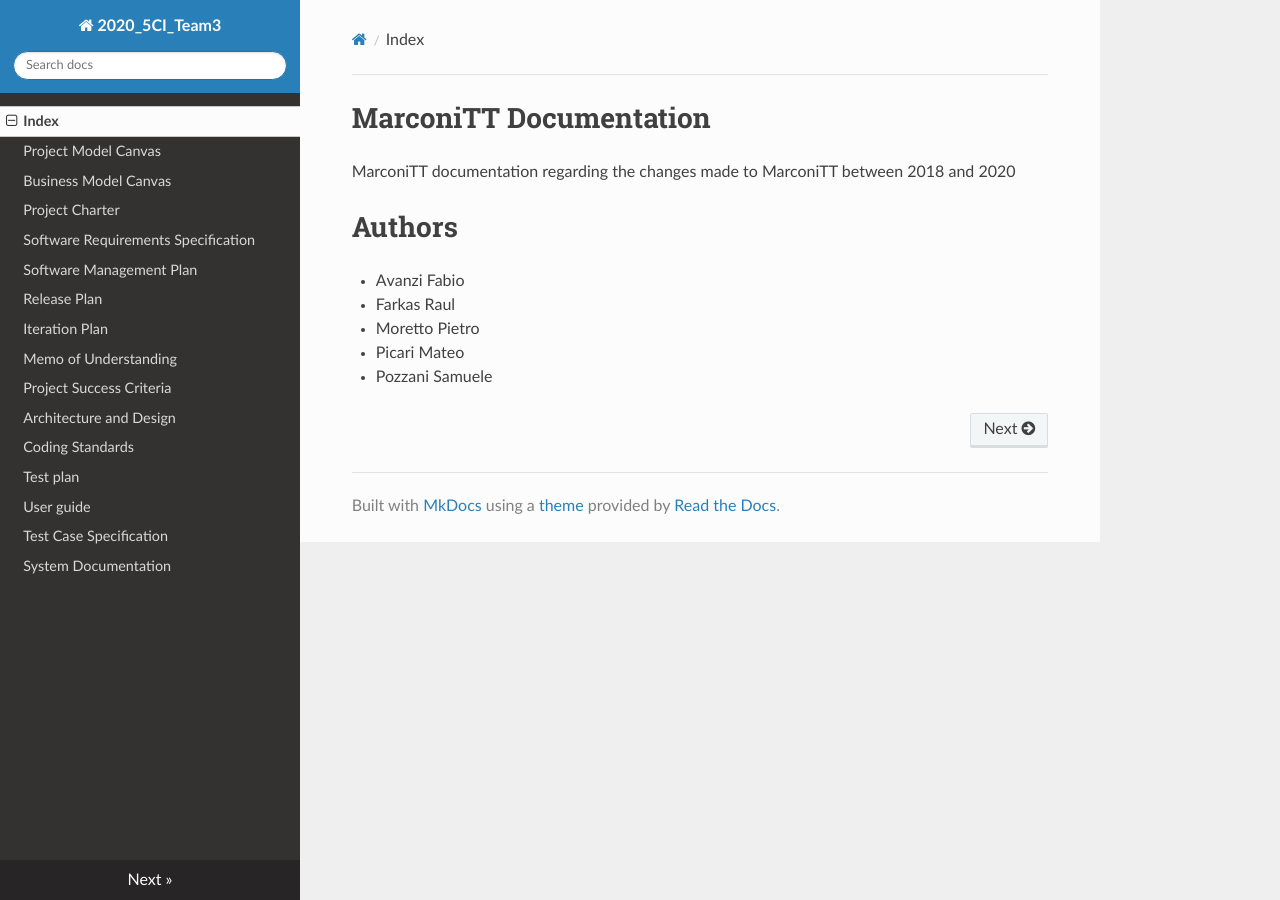
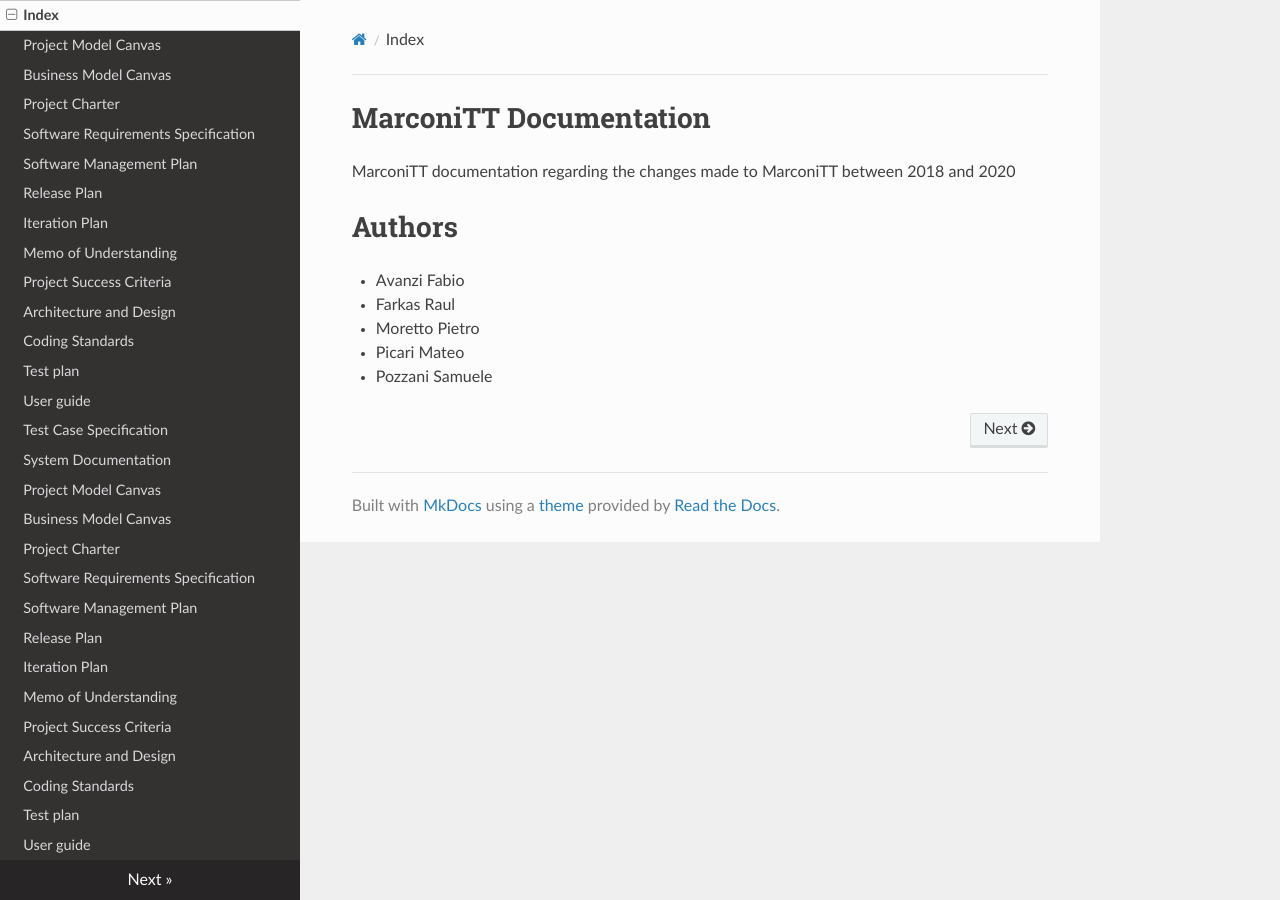
Before and after one commit to TrackyRaul/2020_5CI__team3_Farkas, an MkDocs documentation site: the page built from docs/index.md, in a window 1280 px wide. Built offline with MkDocs 1.6.1, drawn with Linux system fonts in a browser that asks for light colours; nearby versions of some CDN libraries.

Commit message:
Test pdf

```diff
--- a/mkdocs.yml
+++ b/mkdocs.yml
@@ -17,6 +17,22 @@
     - 'Test Case Specification': 'test_case_specification.md'
     - 'System Documentation': 'system_documentation.md'
 
+    - 'Project Model Canvas': 'pdf/project_model_canvas.pdf'
+    - 'Business Model Canvas': 'pdf/business_model_canvas.pdf'
+    - 'Project Charter': 'pdf/proj_charter.pdf'
+    - 'Software Requirements Specification': 'pdf/software_requirements_specification.pdf'
+    - 'Software Management Plan': 'pdf/software_management_plan.pdf'
+    - 'Release Plan': 'pdf/release_plan.pdf'
+    - 'Iteration Plan': 'pdf/iteration_plan.pdf'
+    - 'Memo of Understanding': 'pdf/memo_of_understanding.pdf'
+    - 'Project Success Criteria': 'pdf/project_success_criteria.pdf'
+    - 'Architecture and Design': 'pdf/architecture_and_design.pdf'
+    - 'Coding Standards': 'pdf/coding_standards.pdf'
+    - 'Test plan': 'pdf/test_plan.pdf'
+    - 'User guide': 'pdf/user_guide.pdf'
+    - 'Test Case Specification': 'pdf/test_case_specification.pdf'
+    - 'System Documentation': 'pdf/system_documentation.pdf'
+
 theme:
     name: readthedocs
 
```
Also changed, not shown: 15 other files.
